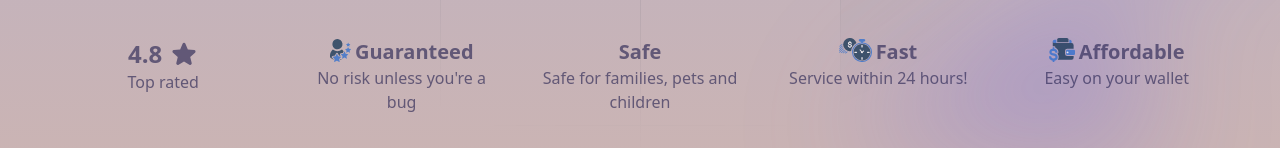
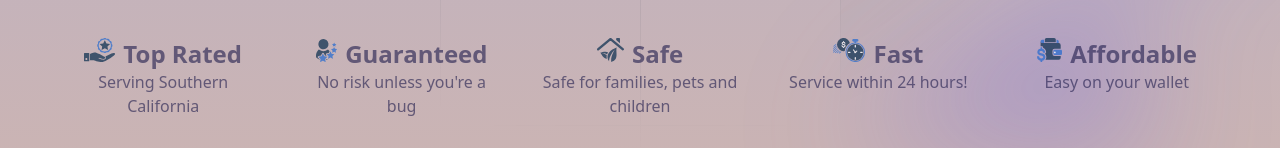
Before and after one commit to gkpk30/evolution-termite, a Gatsby site: page / in a window 1280 px wide. Shown: the part 874-1022 px from the top of the page. Built offline with nearby package versions, Linux system fonts and the light colour scheme; Gatsby itself is replaced by a stand-in of ours.

Commit message:
done at pc

```diff
--- a/public/page-data/dev-404-page/page-data.json
+++ b/public/page-data/dev-404-page/page-data.json
@@ -1,5 +1 @@
-<<<<<<< HEAD
-{"componentChunkName":"component---cache-dev-404-page-js","path":"/dev-404-page/","result":{"data":{"allSiteFunction":{"nodes":[]},"allSitePage":{"nodes":[{"path":"/404/"},{"path":"/404.html"},{"path":"/"},{"path":"/protect-your-home/"},{"path":"/more/about/"},{"path":"/more/reviews/"},{"path":"/pest-control/ant-control/"},{"path":"/pest-control/bee-and-wasp-control/"},{"path":"/pest-control/mosquito-control/"},{"path":"/pest-control/rodent/"},{"path":"/pest-control/termite/"},{"path":"/resources/faq/"},{"path":"/resources/pest-control-safety/"},{"path":"/article/rats-mice-rodent-removal/"},{"path":"/article/termites/"},{"path":"/article/important-differences-between-rats-mice/"}]}},"pageContext":{}},"staticQueryHashes":["3159585216","4211909791"],"slicesMap":{}}
-=======
-{"componentChunkName":"component---cache-dev-404-page-js","path":"/dev-404-page/","result":{"data":{"allSiteFunction":{"nodes":[]},"allSitePage":{"nodes":[{"path":"/404/"},{"path":"/404.html"},{"path":"/"},{"path":"/protect-your-home/"},{"path":"/more/about/"},{"path":"/more/reviews/"},{"path":"/pest-control/ant-control/"},{"path":"/pest-control/bee-and-wasp-control/"},{"path":"/pest-control/mosquito-control/"},{"path":"/pest-control/rodent/"},{"path":"/pest-control/termite/"},{"path":"/resources/faq/"},{"path":"/resources/pest-control-safety/"},{"path":"/article/important-differences-between-rats-mice/"},{"path":"/article/rats-mice-rodent-removal/"},{"path":"/article/termites/"}]}},"pageContext":{}},"staticQueryHashes":["3159585216","4211909791"],"slicesMap":{}}
->>>>>>> 495dc7bde435e85b45a2c94e6873945087fd9a66
+{"componentChunkName":"component---cache-dev-404-page-js","path":"/dev-404-page/","result":{"data":{"allSiteFunction":{"nodes":[]},"allSitePage":{"nodes":[{"path":"/404/"},{"path":"/404.html"},{"path":"/"},{"path":"/protect-your-home/"},{"path":"/more/about/"},{"path":"/more/reviews/"},{"path":"/pest-control/ant-control/"},{"path":"/pest-control/bee-and-wasp-control/"},{"path":"/pest-control/mosquito-control/"},{"path":"/pest-control/rodent/"},{"path":"/pest-control/termite/"},{"path":"/resources/faq/"},{"path":"/resources/pest-control-safety/"},{"path":"/article/rats-mice-rodent-removal/"},{"path":"/article/important-differences-between-rats-mice/"},{"path":"/article/termites/"}]}},"pageContext":{}},"staticQueryHashes":["3159585216","4211909791"],"slicesMap":{}}
--- a/src/components/InfoClouds.js
+++ b/src/components/InfoClouds.js
@@ -23,24 +23,24 @@ export default function InfoClouds() {
             </div>
           ))} */}
           <div className=" text-center col-span-2 max-h-12 w-full object-contain lg:col-span-1">
-            <div className="flex justify-center">
-              <span className="text-indigo-950/60  text-2xl font-semibold mr-2">
-                4.8{" "}
-              </span>{" "}
-              <span className="self-center">
-                <StarIcon className="h-7 w-7 text-indigo-950/60 " />
-              </span>{" "}
+            <div className="flex gap-x-2 justify-center">
+              <img
+                src="/qualityhand.svg"
+                alt="Top Quality"
+                className="h-6 opacity-70"
+              />
+              <p className="text-indigo-950/60  text-xl  lg:text-2xl font-semibold">Top Rated </p>{" "}
             </div>
-            <span className="text-indigo-950/60">Top rated</span>
+            <span className="text-indigo-950/60">Serving Southern California</span>
           </div>
           <div className="text-center col-span-2 max-h-12 w-full object-contain lg:col-span-1">
-            <div className="flex gap-1 justify-center">
+            <div className="flex gap-x-2 justify-center">
               <img
                 src="/experienceicon.svg"
                 alt="time"
                 className="h-6 opacity-70"
               />
-              <p className="text-indigo-950/60  text-xl font-semibold">
+              <p className="text-indigo-950/60 text-xl  lg:text-2xl font-semibold">
                 Guaranteed{" "}
               </p>
             </div>
@@ -50,24 +50,27 @@ export default function InfoClouds() {
           </div>
 
           <div className="text-center col-span-2 max-h-12 w-full object-contain lg:col-span-1">
-            <p className="text-indigo-950/60  text-xl font-semibold ">Safe</p>
+            <div className="flex gap-x-2 justify-center">
+              <img src="/eco.svg" className="h-6 opacity-70" />
+              <p className="text-indigo-950/60  text-xl  lg:text-2xl font-semibold ">Safe</p>
+            </div>
             <span className="text-indigo-950/60">
               Safe for families, pets and children
             </span>
           </div>
           <div className="text-center col-span-2 max-h-12 w-full object-contain sm:col-start-2 lg:col-span-1">
-            <div className="flex gap-1 justify-center">
+            <div className="flex gap-x-2 justify-center">
               <img src="/moneyistime.svg" className="h-6 opacity-70" />
-              <p className="text-indigo-950/60 text-xl font-semibold relative ">
+              <p className="text-indigo-950/60 text-xl  lg:text-2xl font-semibold relative ">
                 Fast{" "}
               </p>
             </div>
             <span className="text-indigo-950/60">Service within 24 hours!</span>
           </div>
           <div className=" text-center col-span-2 col-start-2 max-h-12 w-full object-contain sm:col-start-auto lg:col-span-1">
-            <div className="flex gap-1 justify-center">
+            <div className="flex gap-x-2 justify-center">
               <img src="/wallet.svg" alt="time" className="h-6 opacity-70" />
-              <p className="text-indigo-950/60  text-xl font-semibold ">
+              <p className="text-indigo-950/60  text-xl  lg:text-2xl font-semibold ">
                 Affordable
               </p>
             </div>
--- a/src/pages/index.js
+++ b/src/pages/index.js
@@ -1,7 +1,6 @@
 import * as React from "react";
 import Seo from "../components/seo";
 import Hero from "../components/Hero";
-import Benefits from "../components/Benefits"
 import PestCards from "../components/PestCards";
 import ServiceSection from "../components/ServiceSection";
 import ServiceSection2 from "../components/ServiceSection2";
```
Also changed, not shown: public/eco.svg (added), public/qualityhand.svg (added), static/eco.svg (added), static/qualityhand.svg (added).
